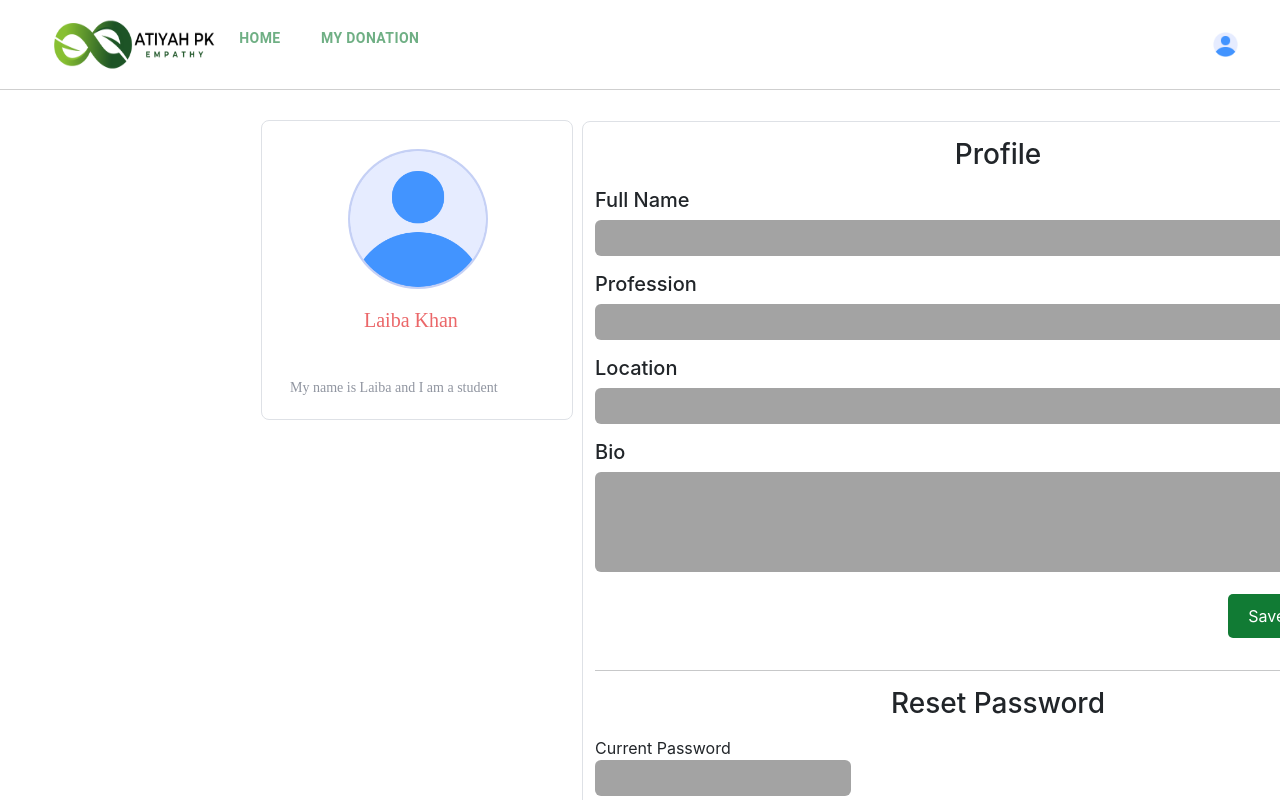
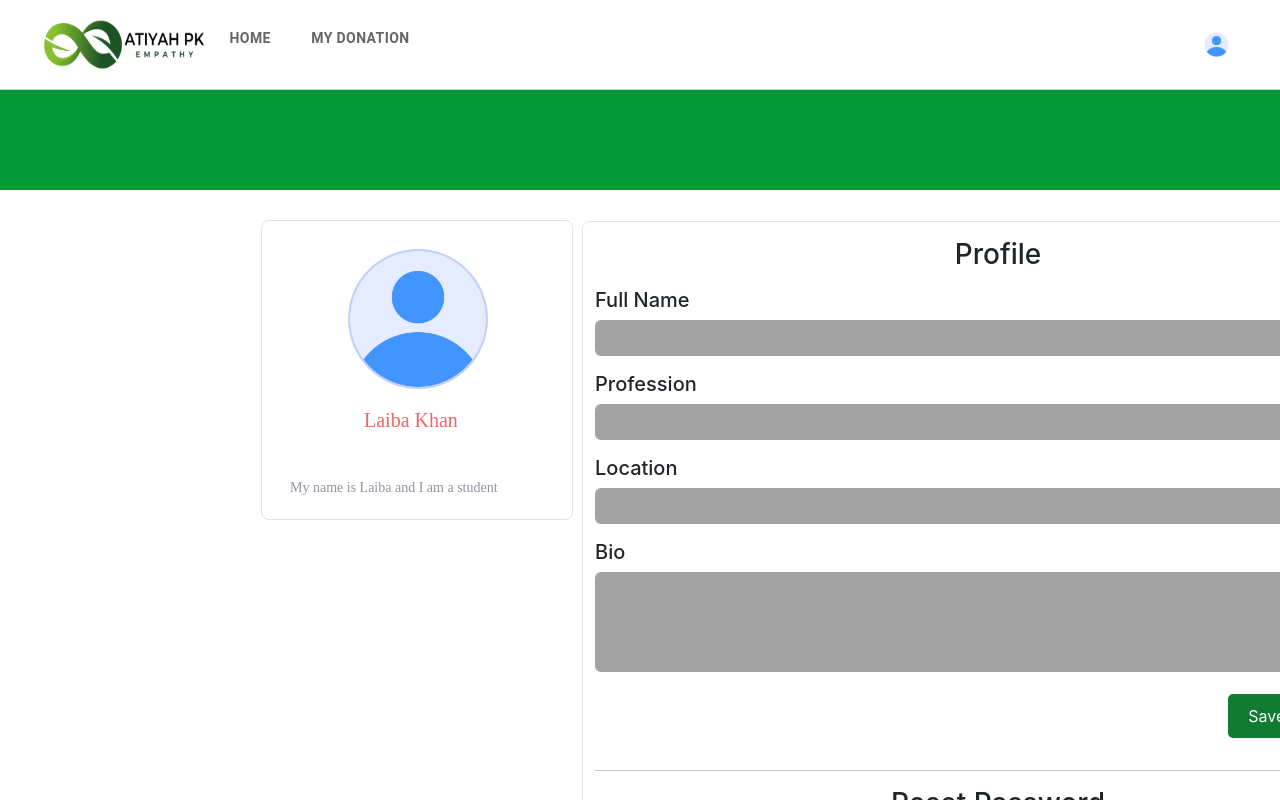
Before and after one commit to Danishkhilji/atiyah-pk, a React (Create React App) app in the folder client/: page /donor/profile in a window 1280 px wide. Shown: the top 800 px of the page. Built offline with nearby package versions, Linux system fonts and the light colour scheme; a web font is replaced by a local one.

Commit message:
fix: profile icon drop down alignment and add dropdown on profile page icon

```diff
--- a/client/src/pages/donor/DonorLandingPage.jsx
+++ b/client/src/pages/donor/DonorLandingPage.jsx
@@ -95,7 +95,7 @@ const DonorLandingPage = () => {
           TransitionComponent={Fade}
         >
           <NavLink to="/donor/profile" style={{ textDecoration: 'none', color: 'inherit' }}>
-            <MenuItem style={{ position: "relative", bottom: "20px" }} onClick={handleClose}>Profile</MenuItem>
+            <MenuItem onClick={handleClose}>Profile</MenuItem>
           </NavLink>
 
           <NavLink to="/" style={{ textDecoration: 'none', color: 'inherit' }}>
--- a/client/src/pages/donor/DonorProfile.jsx
+++ b/client/src/pages/donor/DonorProfile.jsx
@@ -4,16 +4,63 @@ import { Tab } from '@mui/material'
 import { Link } from 'react-router-dom'
 import profileIcon from "../../Assets/logos/user.png"
 import ProfileSection from '../../components/ProfileSection'
+import { NavLink } from 'react-router-dom';
+import { GetAllActiveCampagins } from '../../request/donorAPIs'
+import Button from '@mui/material/Button';
+import Menu from '@mui/material/Menu';
+import MenuItem from '@mui/material/MenuItem';
+import Fade from '@mui/material/Fade';
+import logo from "../../Assets/logos/1.png"
+import menuIcon from "../../Assets/logos/menu.png"
+
 
 export default function DonorProfile() {
+
+
+    const [anchorEl, setAnchorEl] = React.useState(null);
+    const open = Boolean(anchorEl);
+
+    const handleClick = (event) => {
+        setAnchorEl(event.currentTarget);
+    };
+    const handleClose = () => {
+        setAnchorEl(null);
+    };
+
+
     return (
         <>
-            <div>
-                <Navbar link1={<Link to='/'><Tab label="Home" style={{ color: '#117b34', fontWeight: "bold" }} /></Link>} link2={<Link to='my-donation'><Tab label="My Donation" style={{ color: '#117b34', fontWeight: "bold" }} /></Link>} search={<img style={{ width: "25px", height: "25px" }} src={profileIcon} alt="profile" />} />
-            </div>
-            <div>
-                <ProfileSection />
-            </div>
+            <Navbar link1={<a href='/donor'><Tab label="Home" style={{ color: 'black', fontWeight: "bold" }} /></a>} link2={<a href='donor/my-donation'><Tab label="My Donation" style={{ color: 'black', fontWeight: "bold" }} /></a>} search={<div><Button
+                id="fade-button"
+                aria-controls={open ? 'fade-menu' : undefined}
+                aria-haspopup="true"
+                aria-expanded={open ? 'true' : undefined}
+                onClick={handleClick}
+
+            ><img style={{ width: "25px", height: "25px" }} src={profileIcon} alt="profile" /></Button>
+                <Menu
+                    id="fade-menu"
+                    MenuListProps={{
+                        'aria-labelledby': 'fade-button',
+                    }}
+                    anchorEl={anchorEl}
+                    open={open}
+                    onClose={handleClose}
+                    TransitionComponent={Fade}
+                >
+                    <NavLink to="/donor/profile" style={{ textDecoration: 'none', color: 'inherit' }}>
+                        <MenuItem onClick={handleClose}>Profile</MenuItem>
+                    </NavLink>
+
+                    <NavLink to="/" style={{ textDecoration: 'none', color: 'inherit' }}>
+                        <MenuItem style={{ color: "red" }} onClick={handleClose}>Logout</MenuItem>
+                    </NavLink>
+
+
+                </Menu></div>} login={<a href="/donor-profile">Profile</a>} signup={<a href='/'>Logout</a>} />
+            < div style={{ display: "flex", justifyContent: "center", alignItems: "center", color: "white", backgroundColor: "#009b36", padding: "50px" }}></div>
+            <ProfileSection />
+
         </>
     )
 }
--- a/client/src/pages/donor/myDonations.jsx
+++ b/client/src/pages/donor/myDonations.jsx
@@ -95,7 +95,7 @@ const MyDonations = () => {
           </NavLink>
 
           <NavLink to="/" style={{ textDecoration: 'none', color: 'inherit' }}>
-            <MenuItem style={{ color: "red" }} onClick={handleClose}>ogout</MenuItem>
+            <MenuItem style={{ color: "red" }} onClick={handleClose}>Logout</MenuItem>
           </NavLink>
 
 
```
Also changed, not shown: client/src/pages/websites/DonorProfile.jsx (deleted, +0 -14 lines).
